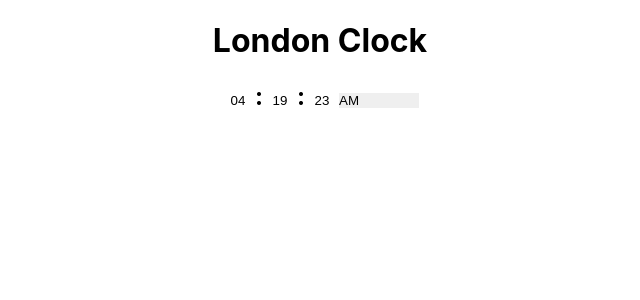
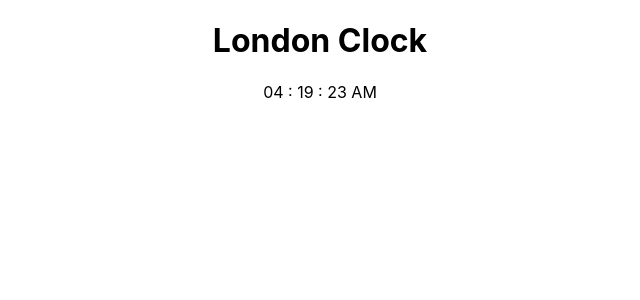
Before and after one commit to whoisryan11/London-Clock-React, a React (Create React App) app: page / in a window 1280 px wide. Shown: the top 300 px of the page, without its empty margins (320-960 px from the left). Built offline with nearby package versions, Linux system fonts and the light colour scheme.

Commit message:
Switch between span and input

```diff
--- a/src/App.js
+++ b/src/App.js
@@ -61,6 +61,7 @@ class App extends Component {
       }));
       this.switch_apm = true;
     }
+
   }
 
   componentDidMount() {
@@ -78,6 +79,7 @@ class App extends Component {
 
   pauseClock(){
     this.play = false;
+    this.tick();
   }
 
   resumeClock(){
@@ -153,6 +155,7 @@ class App extends Component {
             enterUp={(event) => {this.handleKeyPress(event)}}
             focus={()=>this.pauseClock()}
             blur={()=>this.resumeClock()}
+            playing={this.play}
             /> }
       </div>
     )
--- a/src/Clock/Clock.css
+++ b/src/Clock/Clock.css
@@ -1,6 +1,6 @@
 input {
     border: none;
-    width: 30px;
+    width: 35px;
     text-align: center;
 }
 
@@ -10,7 +10,7 @@ input:focus {
 
 select{
     border: none;
-    width: 80px;
+    width: 40px;
     -webkit-appearance: none;
 }
 select::-ms-expand {
--- a/src/Clock/Clock.js
+++ b/src/Clock/Clock.js
@@ -1,21 +1,29 @@
 import React from 'react';
 import './Clock.css'
 const clock = (props) => {
-
-    return (<div className="Clock">
-        <h2>
-            <input type="text" value={String(props.hour).padStart(2, '0')} id="hour" onChange={props.changeHour} onFocus={props.focus} onKeyUp={props.enterUp} />
+    if(props.playing === true){
+        return(<div className="Clock">
+            <p>
+            <span onClick={props.focus}>{String(props.hour).padStart(2, '0')}</span> : <span onClick={props.focus}>{String(props.minutes).padStart(2, '0')}</span> : <span onClick={props.focus}>{String(props.seconds).padStart(2, '0')}</span> <span onClick={props.focus}>{props.apm}</span>
+            </p>
+        </div>)
+    } else {
+        return (<div className="Clock">
+        <p>
+            <input type="text" value={String(props.hour).padStart(2, '0')} id="hour" onChange={props.changeHour} onKeyUp={props.enterUp} />
             :
-            <input type="text" value={String(props.minutes).padStart(2, '0')} id="minutes" onChange={props.changeMin} onFocus={props.focus} onKeyUp={props.enterUp} />
+            <input type="text" value={String(props.minutes).padStart(2, '0')} id="minutes" onChange={props.changeMin} onKeyUp={props.enterUp} />
             :
-            <input type="text" value={String(props.seconds).padStart(2, '0')} id="second" onChange={props.changeSec} onFocus={props.focus} onKeyUp={props.enterUp} />
-            <select list="A_PM" value={props.apm} onChange={props.changeAPM} onFocus={props.focus} onKeyUp={props.enterUp}>
+            <input type="text" value={String(props.seconds).padStart(2, '0')} id="second" onChange={props.changeSec} onKeyUp={props.enterUp} />
+            <select list="A_PM" value={props.apm} onChange={props.changeAPM} onKeyUp={props.enterUp}>
                 <option value="AM">AM</option>
                 <option value="PM">PM</option>
             </select>
 
-        </h2>
+        </p>
     </div>);
+    }
+
 }
 
 export default clock;
```
